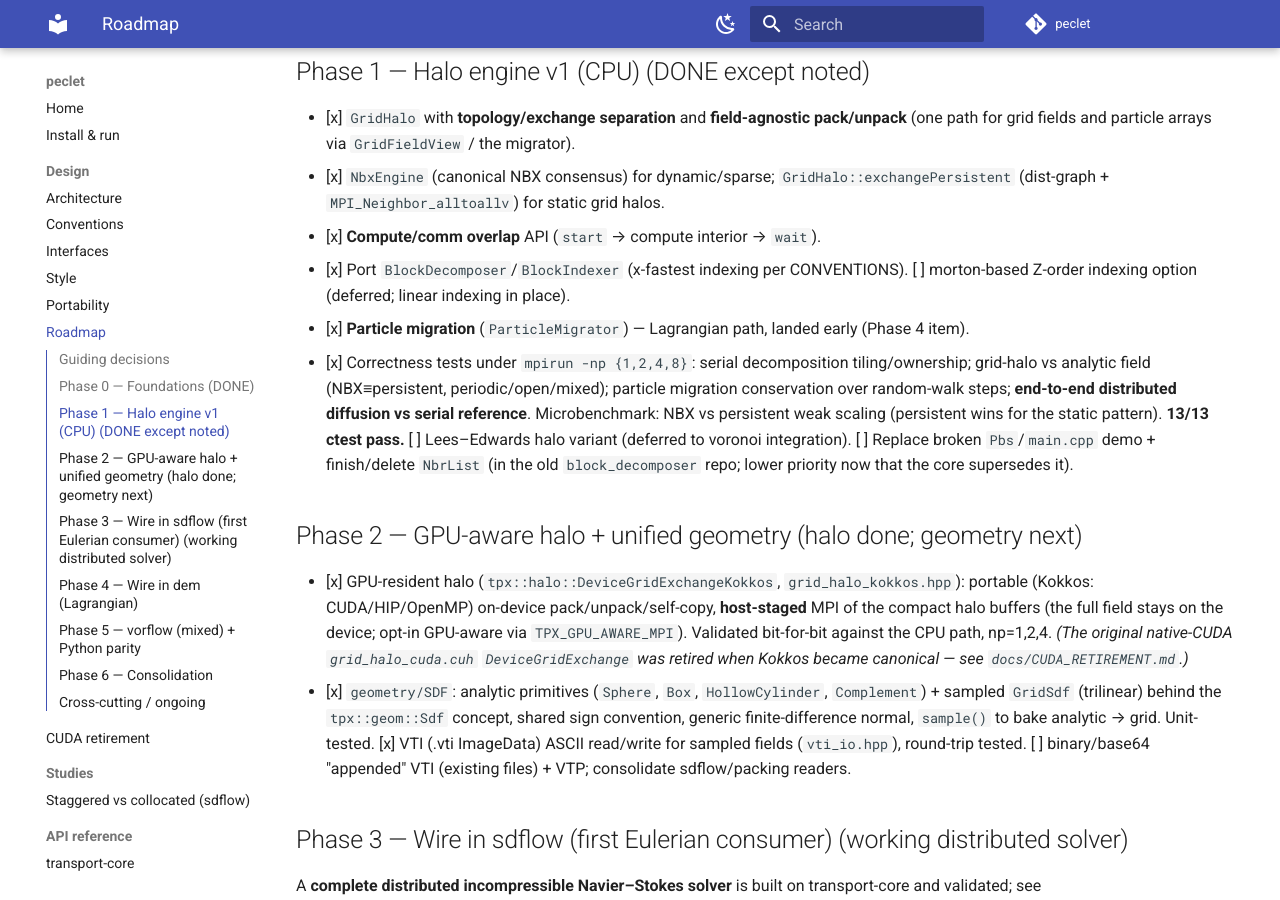
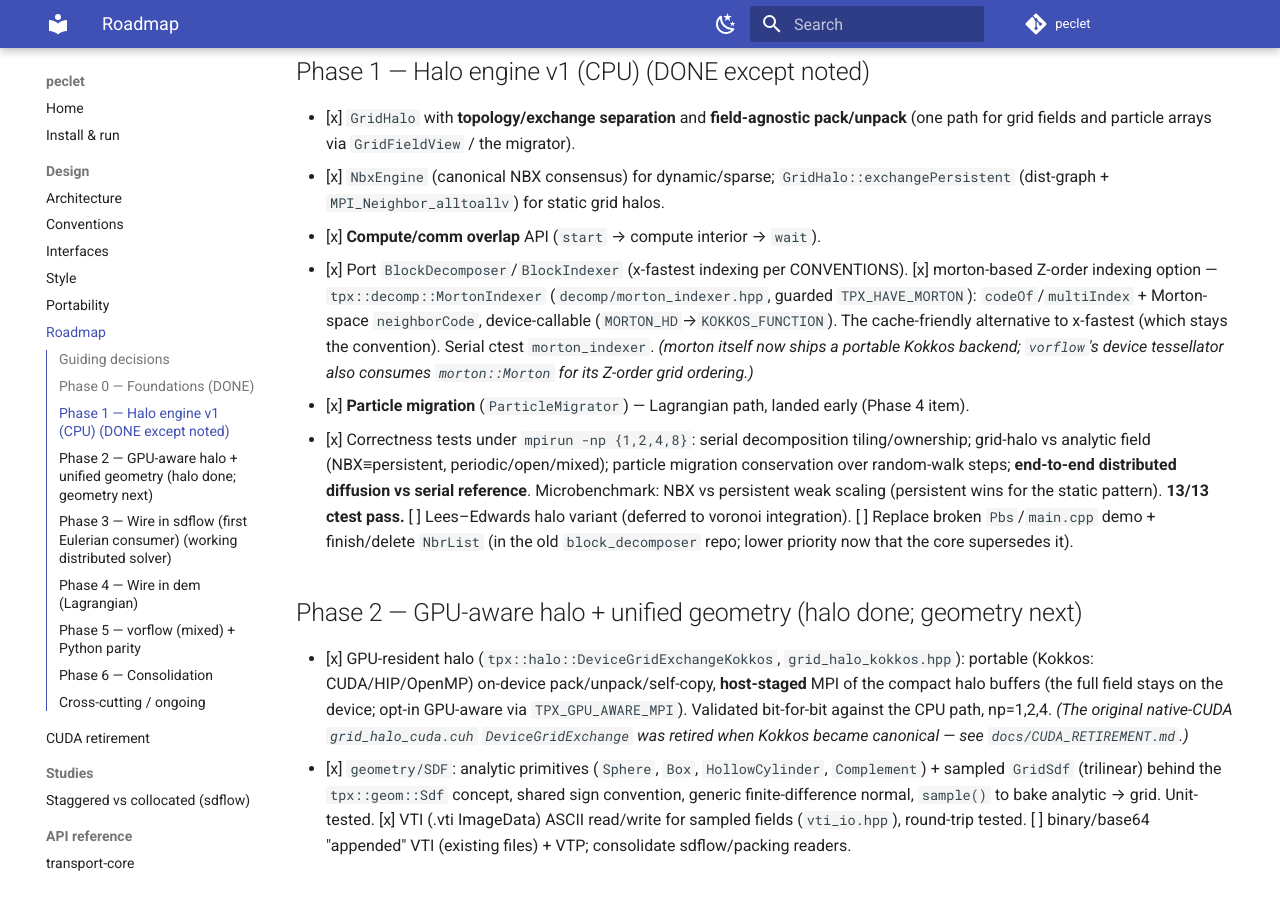
Before and after one commit to computational-chemical-engineering/peclet, an MkDocs documentation site: the page built from docs/ROADMAP.md, in a window 1280 px wide and 900 px high, scrolled down 872 px. Built offline with MkDocs 1.6.1 and Material for MkDocs 9.7.7, drawn with Linux system fonts in a browser that asks for light colours; comment, search, counter and statistics services are not loaded; some of the changed text lies outside the part shown.

Commit message:
docs(roadmap): mark morton integration done
Phase 1 morton-based Z-order indexing is no longer deferred:
tpx::decomp::MortonIndexer landed, vorflow's device tessellator consumes
morton::Morton, and morton ships a portable Kokkos backend (raw CUDA retired).

Co-Authored-By: Claude Opus 4.8 <noreply@anthropic.com>

```diff
--- a/docs/ROADMAP.md
+++ b/docs/ROADMAP.md
@@ -37,7 +37,11 @@
       (dist-graph + `MPI_Neighbor_alltoallv`) for static grid halos.
 - [x] **Compute/comm overlap** API (`start` → compute interior → `wait`).
 - [x] Port `BlockDecomposer`/`BlockIndexer` (x-fastest indexing per CONVENTIONS).
-      [ ] morton-based Z-order indexing option (deferred; linear indexing in place).
+      [x] morton-based Z-order indexing option — `tpx::decomp::MortonIndexer` (`decomp/morton_indexer.hpp`,
+          guarded `TPX_HAVE_MORTON`): `codeOf`/`multiIndex` + Morton-space `neighborCode`, device-callable
+          (`MORTON_HD`→`KOKKOS_FUNCTION`). The cache-friendly alternative to x-fastest (which stays the
+          convention). Serial ctest `morton_indexer`. *(morton itself now ships a portable Kokkos backend;
+          `vorflow`'s device tessellator also consumes `morton::Morton` for its Z-order grid ordering.)*
 - [x] **Particle migration** (`ParticleMigrator`) — Lagrangian path, landed early (Phase 4 item).
 - [x] Correctness tests under `mpirun -np {1,2,4,8}`: serial decomposition tiling/ownership; grid-halo
       vs analytic field (NBX≡persistent, periodic/open/mixed); particle migration conservation over
@@ -120,5 +124,7 @@ flags, and existing ghost-particle infrastructure `num_real`/`d_top_ghost`). The
 ## Cross-cutting / ongoing
 
 - Keep `morton` as the spatial-index primitive; adopt its octree where hierarchical indexing
-  helps.
+  helps. **Integrated (2026-06-22):** `morton` ships a portable Kokkos backend and is consumed
+  through the Kokkos-MPI build by `transport-core` (`MortonIndexer`) and `vorflow` (device
+  tessellator Z-order grid ordering); raw CUDA in `morton` retired.
 - Each phase lands with tests + docs; no method depends on another method (dependencies point down).
```
